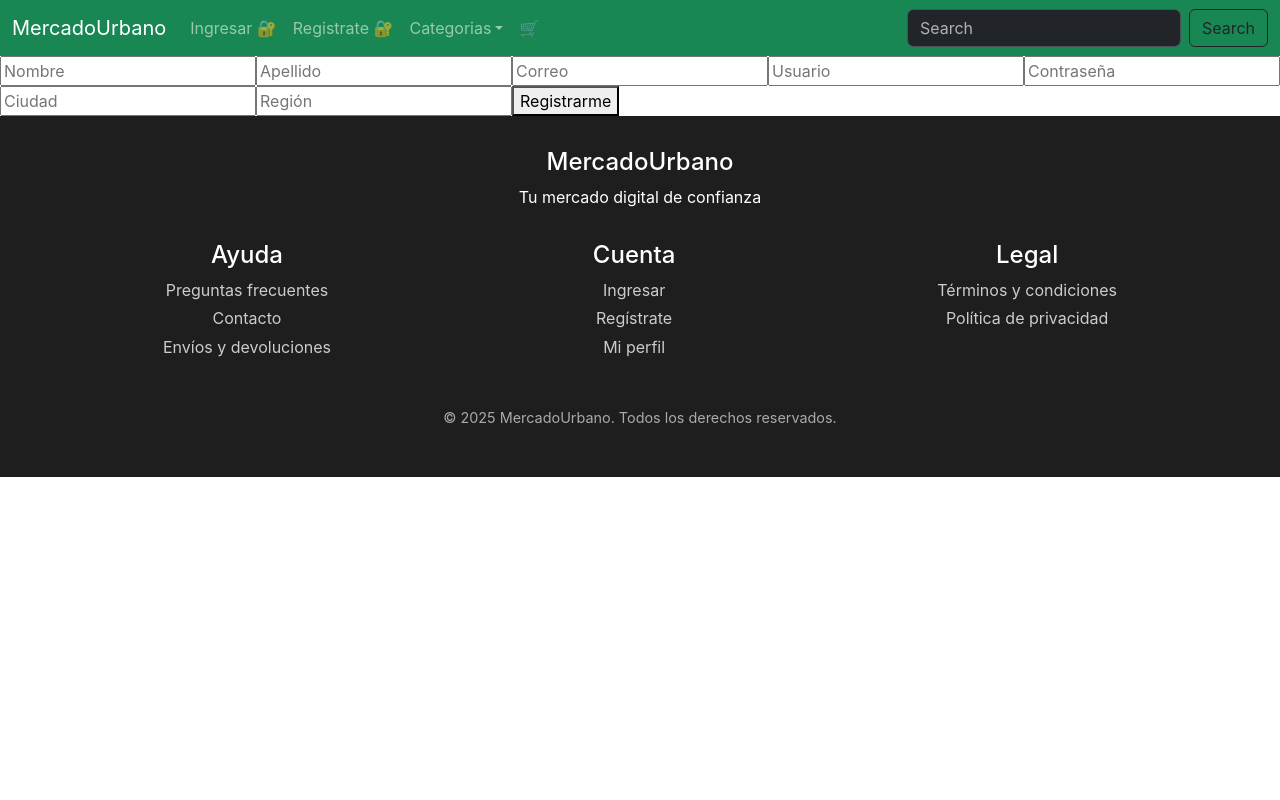
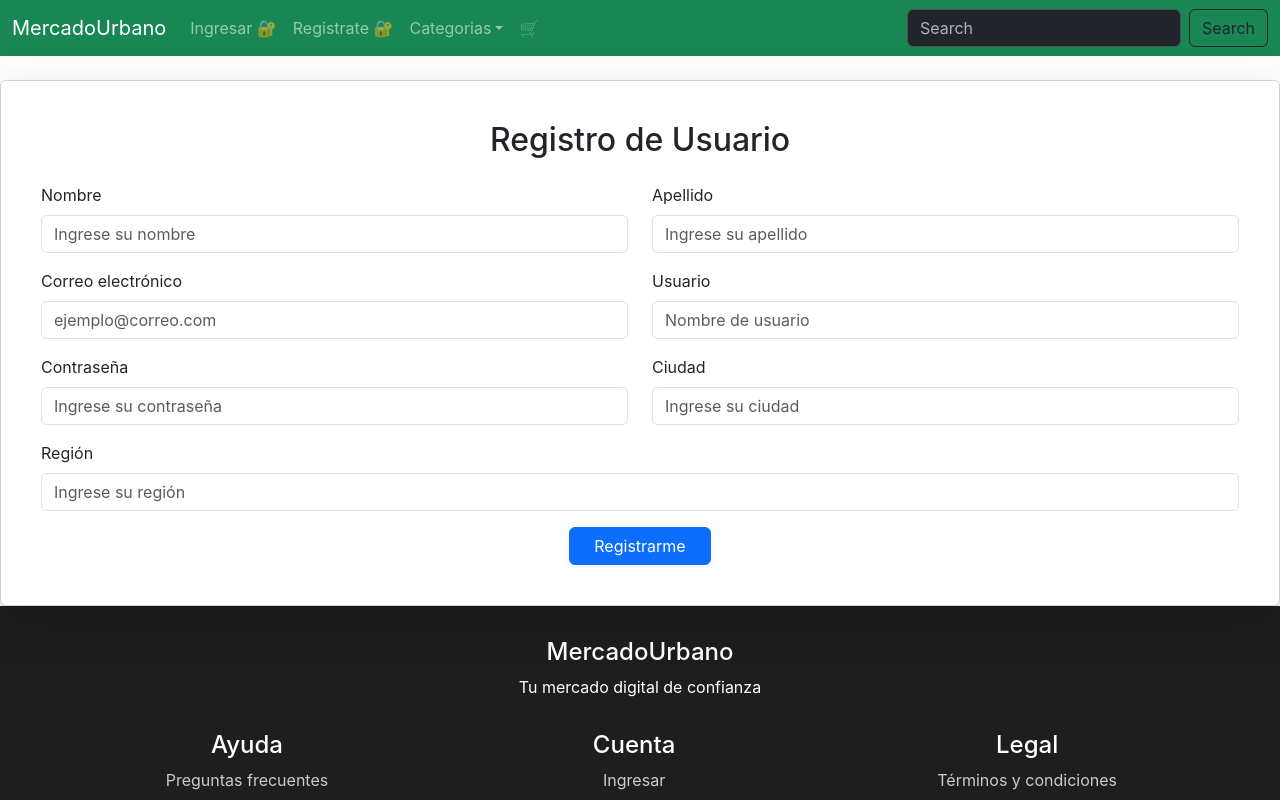
Before and after one commit to Carlosgv95/MercadoUrbano, a React (Create React App) app in the folder frontend/: page /registro in a window 1280 px wide. Shown: the top 800 px of the page. Built offline with nearby package versions, Linux system fonts and the light colour scheme; no server answers.

Commit message:
Volviendo a arreglar el Registro, aunque sigue con problemas con el backend

```diff
--- a/frontend/src/components/Registro/Registro.jsx
+++ b/frontend/src/components/Registro/Registro.jsx
@@ -1,5 +1,6 @@
 import { useState, useContext } from 'react';
 import { UserContext } from '../../context/UserContext';
+import { Form, Button, Row, Col, Alert, Card } from 'react-bootstrap';
 
 const Registro = () => {
   const [formData, setFormData] = useState({});
@@ -12,21 +13,115 @@ const Registro = () => {
   const handleSubmit = async (e) => {
     e.preventDefault();
     const success = await register(formData);
-    if (success) alert('Registro exitoso 🚀');
+    if (success) {
+      alert('✅ Registro exitoso 🚀');
+    }
   };
 
   return (
-    <form onSubmit={handleSubmit}>
-      <input name="nombre" placeholder="Nombre" onChange={handleChange} required />
-      <input name="apellido" placeholder="Apellido" onChange={handleChange} required />
-      <input name="email" type="email" placeholder="Correo" onChange={handleChange} required />
-      <input name="usuario" placeholder="Usuario" onChange={handleChange} required />
-      <input name="password" type="password" placeholder="Contraseña" onChange={handleChange} required />
-      <input name="ciudad" placeholder="Ciudad" onChange={handleChange} required />
-      <input name="region" placeholder="Región" onChange={handleChange} required />
-      <button type="submit">Registrarme</button>
-      {authError && <p>{authError}</p>}
-    </form>
+    <Card className="shadow-lg p-4 mt-4">
+      <Card.Body>
+        <h2 className="text-center mb-4">Registro de Usuario</h2>
+
+        {authError && (
+          <Alert variant="danger" className="text-center">
+            {authError}
+          </Alert>
+        )}
+
+        <Form onSubmit={handleSubmit}>
+          <Row className="mb-3">
+            <Form.Group as={Col} md="6">
+              <Form.Label>Nombre</Form.Label>
+              <Form.Control
+                type="text"
+                name="nombre"
+                placeholder="Ingrese su nombre"
+                onChange={handleChange}
+                required
+              />
+            </Form.Group>
+
+            <Form.Group as={Col} md="6">
+              <Form.Label>Apellido</Form.Label>
+              <Form.Control
+                type="text"
+                name="apellido"
+                placeholder="Ingrese su apellido"
+                onChange={handleChange}
+                required
+              />
+            </Form.Group>
+          </Row>
+
+          <Row className="mb-3">
+            <Form.Group as={Col} md="6">
+              <Form.Label>Correo electrónico</Form.Label>
+              <Form.Control
+                type="email"
+                name="email"
+                placeholder="ejemplo@correo.com"
+                onChange={handleChange}
+                required
+              />
+            </Form.Group>
+
+            <Form.Group as={Col} md="6">
+              <Form.Label>Usuario</Form.Label>
+              <Form.Control
+                type="text"
+                name="usuario"
+                placeholder="Nombre de usuario"
+                onChange={handleChange}
+                required
+              />
+            </Form.Group>
+          </Row>
+
+          <Row className="mb-3">
+            <Form.Group as={Col} md="6">
+              <Form.Label>Contraseña</Form.Label>
+              <Form.Control
+                type="password"
+                name="password"
+                placeholder="Ingrese su contraseña"
+                onChange={handleChange}
+                required
+                minLength={6}
+              />
+            </Form.Group>
+
+            <Form.Group as={Col} md="6">
+              <Form.Label>Ciudad</Form.Label>
+              <Form.Control
+                type="text"
+                name="ciudad"
+                placeholder="Ingrese su ciudad"
+                onChange={handleChange}
+                required
+              />
+            </Form.Group>
+          </Row>
+
+          <Form.Group className="mb-3">
+            <Form.Label>Región</Form.Label>
+            <Form.Control
+              type="text"
+              name="region"
+              placeholder="Ingrese su región"
+              onChange={handleChange}
+              required
+            />
+          </Form.Group>
+
+          <div className="d-flex justify-content-center">
+            <Button variant="primary" type="submit" className="px-4">
+              Registrarme
+            </Button>
+          </div>
+        </Form>
+      </Card.Body>
+    </Card>
   );
 };
 
```
Also changed, not shown: 1 other file (tests, documents, lock files or other folders).
